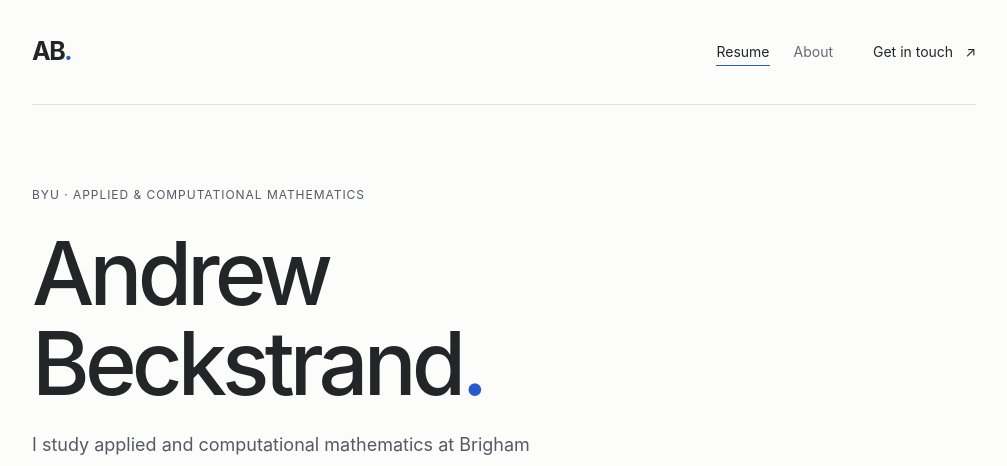
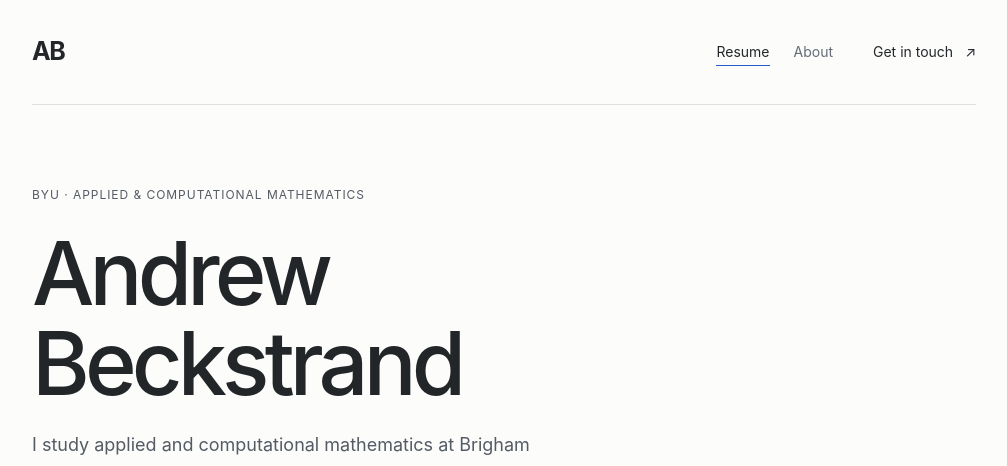
Before and after one commit to dbeckstr18/personal-site, a React (Vite) app: page / in a window 1280 px wide. Shown: the top 466 px of the page, without its empty margins (136-1143 px from the left). Built offline with nearby package versions, Linux system fonts and the light colour scheme.

Commit message:
Remove decorative periods from headings and wordmark

```diff
--- a/src/App.tsx
+++ b/src/App.tsx
@@ -20,7 +20,7 @@ export default function App() {
     <div className="site-shell">
       <a className="skip-link" href="#main" onClick={event => { event.preventDefault(); const main = document.getElementById('main'); main?.focus(); main?.scrollIntoView() }}>Skip to content</a>
       <header className="site-header">
-        <a className="wordmark" href="#home" aria-label="Andrew Beckstrand, home">AB<span>.</span></a>
+        <a className="wordmark" href="#home" aria-label="Andrew Beckstrand, home">AB</a>
         <nav aria-label="Main navigation">
           <a href="#home" aria-current={!about ? 'page' : undefined}>Resume</a>
           <a href="#about" aria-current={about ? 'page' : undefined}>About</a>
@@ -31,7 +31,7 @@ export default function App() {
         <div className="contact-panel">
           <button className="contact-close text-button" aria-label="Close contact panel" onClick={() => contactDialog.current?.close()}>×</button>
           <p className="eyebrow">Get in touch</p>
-          <h2 id="contact-title">Let's connect<span>.</span></h2>
+          <h2 id="contact-title">Let's connect</h2>
           <div className="contact-email">
             <span className="contact-label">Email</span>
             <a href="mailto:awbeckstrand@gmail.com">awbeckstrand@gmail.com</a>
@@ -48,7 +48,7 @@ export default function App() {
         {about ? <>
           <section className="about-intro" aria-labelledby="about-title">
             <p className="eyebrow">A little about me</p>
-            <h1 id="about-title">Outside the classroom<span>.</span></h1>
+            <h1 id="about-title">Outside the classroom</h1>
             <p className="about-description">My name is Drew Beckstrand, and I'm from Holladay Utah. I am currently attending Brigham Young University, and in my free time I like to play guitar, be outdoors, mountain bike, and ski</p>
           </section>
           <section className="hobby" aria-labelledby="guitar-title">
@@ -72,7 +72,7 @@ export default function App() {
         </> : <>
         <section className="intro" aria-labelledby="intro-title">
           <p className="eyebrow">BYU · Applied & Computational Mathematics</p>
-          <h1 id="intro-title">Andrew<br />Beckstrand<span>.</span></h1>
+          <h1 id="intro-title">Andrew<br />Beckstrand</h1>
           <p className="intro-description">I study applied and computational mathematics at Brigham Young University. I'm interested in programming, applied data analysis, and local AI.</p>
           <div className="actions">
             <a className="button" href="/Andrew-Beckstrand-Resume.pdf" target="_blank" rel="noreferrer">View resume <span aria-hidden="true">↗</span></a>
```
